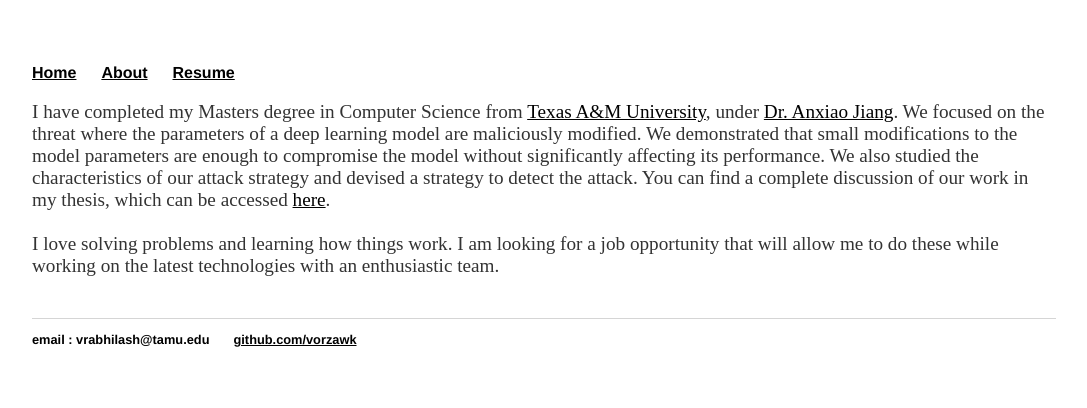
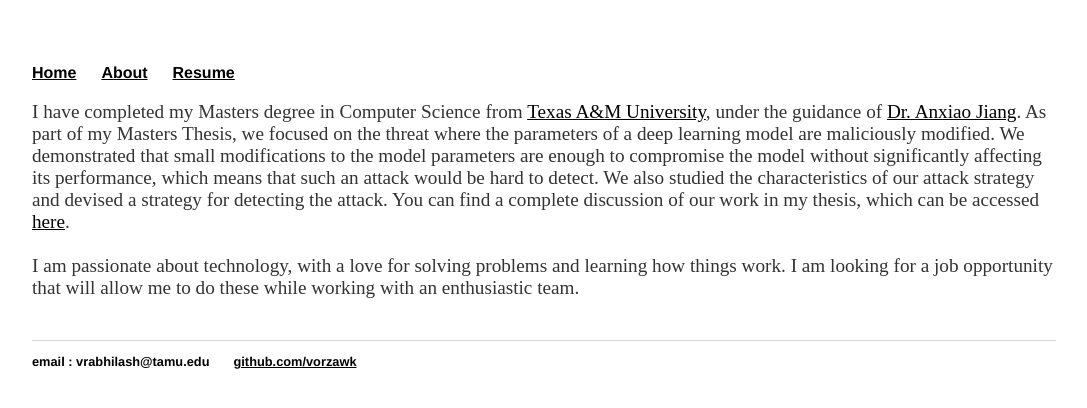
Before and after one commit to vorzawk/vorzawk.github.io, a Jekyll site: the page built from about.md, in a window 1280 px wide. Shown: the top 408 px of the page, without its empty margins (96-1183 px from the left). Built offline with Jekyll 4.4.1, drawn with Linux system fonts in a browser that asks for light colours.

Commit message:
about.md revised

```diff
--- a/about.md
+++ b/about.md
@@ -4,11 +4,11 @@ title: About
 permalink: /about/
 ---
 
-<p> I have completed my Masters degree in Computer Science from <a href="https://www.tamu.edu/">Texas A&M University</a>, under <a
-href="http://faculty.cse.tamu.edu/ajiang/">Dr. Anxiao Jiang</a>. We focused on the threat where the parameters of a deep learning model are
+<p> I have completed my Masters degree in Computer Science from <a href="https://www.tamu.edu/">Texas A&M University</a>, under the guidance of <a
+href="http://faculty.cse.tamu.edu/ajiang/">Dr. Anxiao Jiang</a>. As part of my Masters Thesis, we focused on the threat where the parameters of a deep learning model are
 maliciously modified. We demonstrated that small modifications to the model parameters are enough to compromise the model without significantly
-affecting its performance. We also studied the characteristics of our attack strategy and devised a strategy to detect the attack. You can
+affecting its performance, which means that such an attack would be hard to detect. We also studied the characteristics of our attack strategy and devised a strategy for detecting the attack. You can
 find a complete discussion of our work in my thesis, which can be accessed <a href="/thesis.pdf">here</a>.
 <br><br>
-I love solving problems and learning how things work. I am looking for a job opportunity that will allow me to do these while working on the latest technologies with an enthusiastic team.<br><br>
+I am passionate about technology, with a love for solving problems and learning how things work. I am looking for a job opportunity that will allow me to do these while working with an enthusiastic team.<br><br>
 </p>
```
